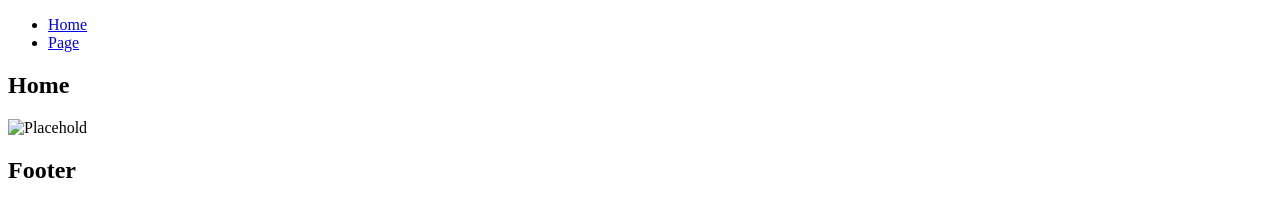
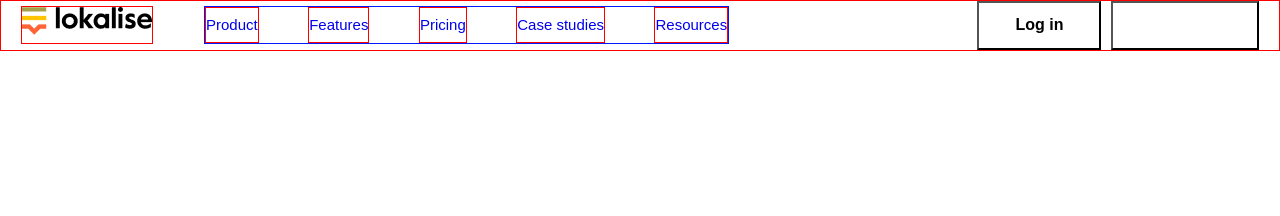
Before and after one commit to kirillpoltorak7/Fe-Basic-09.01.24, a plain HTML site: page index.html in a window 1280 px wide. Drawn offline with Linux system fonts and the light colour scheme.

Commit message:
finished #1

```diff
--- a/css/styles.css
+++ b/css/styles.css
@@ -0,0 +1,148 @@
+@font-face {
+  font-family: "GraphikLCG-Semibold";
+  src: url(../fonts/Graphic/GraphikLCG-Semibold.woff) format("woff"),
+    url(../fonts/Graphic/GraphikLCG-Semibold.woff2) format("woff2");
+}
+
+@font-face {
+  font-family: "GraphikLCG-Regular";
+  src: url(../fonts/Graphic/GraphikLCG-Regular.woff) format("woff"),
+    url(../fonts/Graphic/GraphikLCG-Regular.woff2) format("woff2");
+}
+
+* {
+  margin: 0;
+  padding: 0;
+  box-sizing: border-box;
+}
+ul li {
+  list-style: none;
+}
+:root {
+  --maxWidth: 1338px;
+  --primaryFamily: "Graphik LC TT", sans-serif;
+  --second-family: "Roboto", sans-serif;
+  --font-size: 20px;
+  --orange: #ff6336;
+  --whiteOrange: #ff9c7d;
+  --milk: #fff8e4;
+  --blue: #c9e8f2;
+  --brown: #dabc98;
+}
+html {
+  font-family: var(--primaryFamily);
+  font-size: var(--font-size);
+  color: #000;
+  line-height: 1.5;
+}
+
+.container {
+  max-width: var(--maxWidth);
+  padding-left: 20px;
+  padding-right: 20px;
+  margin: 0 auto;
+}
+
+.header .container {
+  max-width: calc(var(--maxWidth) + 48px);
+}
+
+a {
+  text-decoration: none;
+  font-size: 15px;
+  line-height: 1;
+}
+
+img {
+  max-width: 100%;
+  height: auto;
+}
+
+h1,
+h2,
+h3,
+h4,
+h5,
+h6 {
+  font-weight: 600;
+  line-height: 1.2;
+  margin-bottom: 20px;
+}
+
+h1 {
+  font-size: 65px;
+  line-height: 1.08;
+}
+
+h2 {
+  font-size: 50px;
+  line-height: 1.2;
+}
+
+h3 {
+  font-size: 40px;
+  line-height: 1.25;
+}
+
+h4 {
+  font-size: 35px;
+  line-height: 1.4;
+}
+
+h5 {
+  font-size: 30px;
+  line-height: 1.33;
+}
+
+h6 {
+  font-size: 25px;
+  line-height: 1.4;
+}
+
+.header {
+  border: 1px solid #ff0000;
+}
+.nav {
+  display: flex;
+  justify-content: space-between;
+  align-items: center;
+}
+.left-side {
+  display: flex;
+}
+.logo-box {
+  border: 1px solid #ff0000;
+  margin-right: 51px;
+}
+.logo-link {
+}
+.logo-img {
+}
+.menu {
+  display: flex;
+  column-gap: 49.5px;
+  border: 1px solid #001aff;
+}
+.menu__item {
+  border: 1px solid #ff0000;
+}
+.menu__item-link {
+}
+.rigth-side {
+}
+.orange-btn {
+  background-color: var(--orange);
+  color: #fff;
+  margin-left: 4px;
+}
+
+/* Сделать button:focus, сделать тень при табе. Убрать border для button и outline none(разобраться вообще с этим) */
+
+.button {
+  font-size: 16px;
+  line-height: 2.81;
+  font-weight: 600;
+  padding-left: 36px;
+  padding-right: 36px;
+  background-color: #fff;
+}
--- a/index.html
+++ b/index.html
@@ -5,38 +5,54 @@
     <meta charset="UTF-8">
     <meta name="viewport" content="width=device-width, initial-scale=1.0">
     <link rel="stylesheet" href="./css/styles.css">
-    <title>Template Page</title>
+    <title>Homework_11</title>
 </head>
 
 <body>
     <header class="header">
         <div class="container">
             <nav class="nav">
+                <div class="left-side">
+                    <div class="logo-box">
+                        <a href="#" class="logo-link">
+                            <img src="./images/Logo.png" alt="Logo" class="logo-img">
+                        </a>
+                    </div>
                     <ul class="menu">
                         <li class="menu__item">
-                        <a href="/" class="menu__item-link">Home</a>
+                            <a href="#" class="menu__item-link">Product</a>
                         </li>
                         <li class="menu__item">
-                        <a href="./pages/page.html" class="menu__item-link">Page</a>
+                            <a href="#" class="menu__item-link">Features</a>
+                        </li>
+                        <li class="menu__item">
+                            <a href="#" class="menu__item-link">Pricing</a>
+                        </li>
+                        <li class="menu__item">
+                            <a href="#" class="menu__item-link">Case studies</a>
+                        </li>
+                        <li class="menu__item">
+                            <a href="#" class="menu__item-link">Resources</a>
                         </li>
                     </ul>
+                </div>
+                <div class="rigth-side">
+                    <button type="button" class="button">Log in</button>
+                    <button type="button" class="button orange-btn">Try it free</button>
+                </div>
             </nav>
-        </div>
+            <!-- </div> -->
     </header>
     <main>
         <section>
             <div class="container">
-                <!-- Content -->
-                <h1 class="title">Home</h1>
-                <div>
-                    <img src="./images/Placehold.svg" alt="Placehold">
-                </div>
+                <!-- <p>Lorem ipsum dolor sit, amet consectetur adipisicing elit. Recusandae, doloremque?</p> -->
             </div>
         </section>
     </main>
     <footer class="footer">
         <div class="container">
-            <h2>Footer</h2>
+
         </div>
     </footer>
 </body>
```
Also changed, not shown: fonts/Graphic/GraphikLCG-Regular.ttf (deleted), fonts/Graphic/GraphikLCG-Regular.woff (added), fonts/Graphic/GraphikLCG-Regular.woff2 (added), fonts/Graphic/GraphikLCG-Semibold.ttf (deleted), fonts/Graphic/GraphikLCG-Semibold.woff (added), fonts/Graphic/GraphikLCG-Semibold.woff2 (added). Lines whose indentation alone changed are shown as unchanged.
